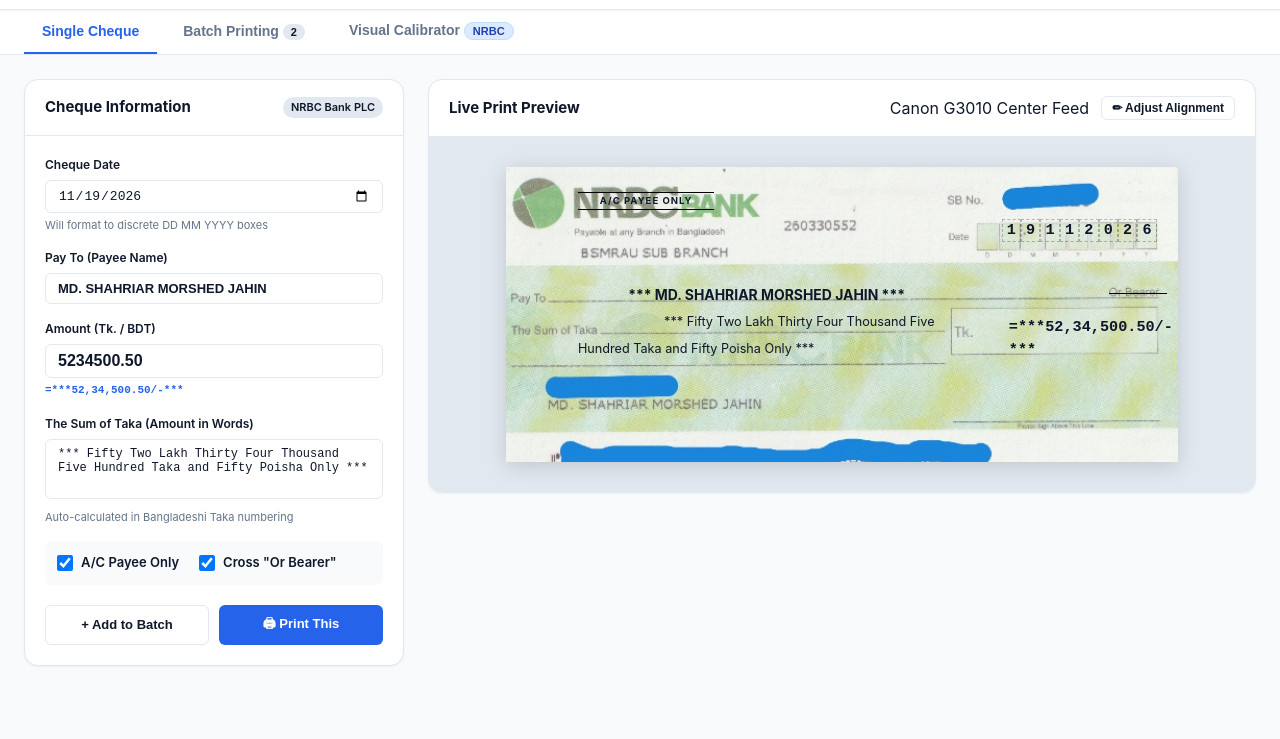
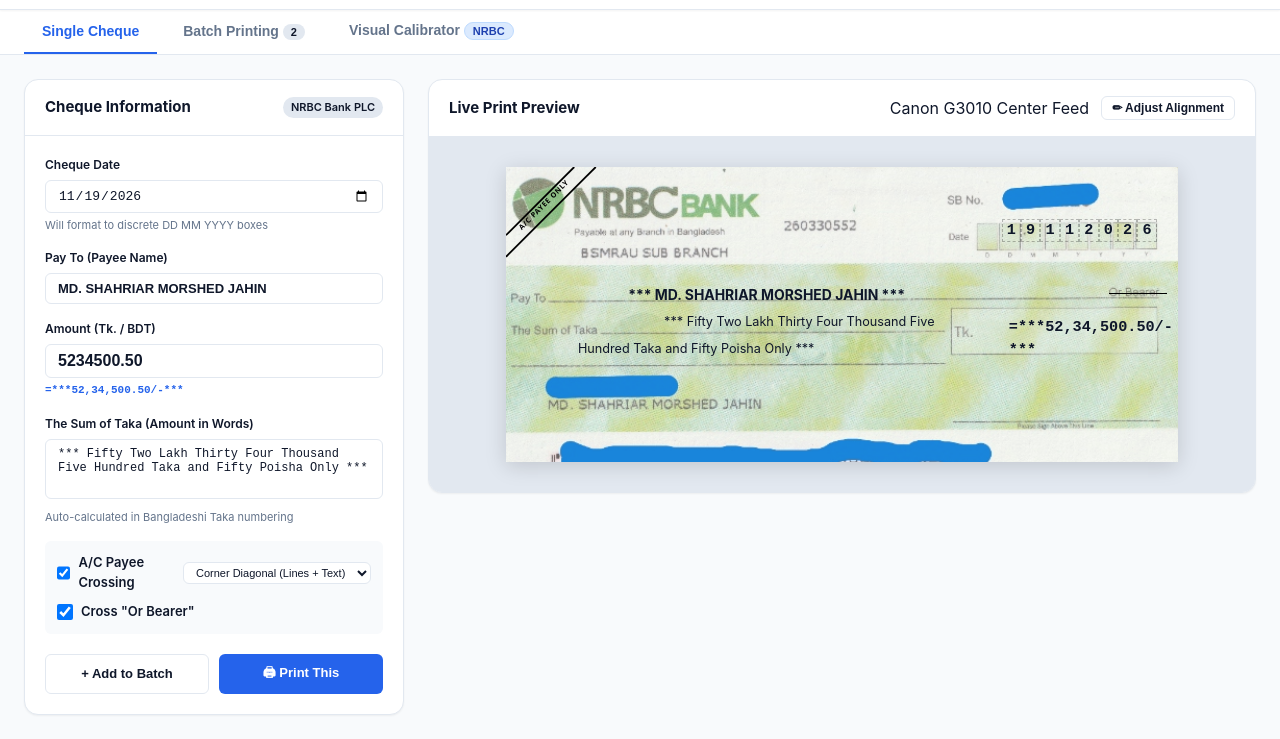
Before and after one commit to shahriarjahin/cheque_printer, a plain HTML site: page index.html in a window 1280 px wide. Shown: the part 78-817 px from the top of the page. Drawn offline with Linux system fonts and the light colour scheme.

Commit message:
feat: implement top-left corner diagonal account payee crossing

```diff
--- a/index.html
+++ b/index.html
@@ -118,15 +118,24 @@
               </div>
 
               <!-- Crossing & Bearer Options -->
-              <div style="display: flex; gap: 20px; margin: 16px 0; padding: 12px; background: var(--bg-main); border-radius: var(--radius-sm);">
+              <div style="display: flex; flex-direction: column; gap: 10px; margin: 16px 0; padding: 12px; background: var(--bg-main); border-radius: var(--radius-sm);">
+                <div style="display: flex; align-items: center; justify-content: space-between;">
                   <label class="checkbox-group">
                     <input type="checkbox" id="single-ac-payee" checked>
-                  <span style="font-size: 13px; font-weight: 600;">A/C Payee Only</span>
+                    <span style="font-size: 13px; font-weight: 600;">A/C Payee Crossing</span>
                   </label>
+                  <select id="single-ac-style" class="select-input" style="padding: 3px 8px; font-size: 11px;">
+                    <option value="diagonal_text" selected>Corner Diagonal (Lines + Text)</option>
+                    <option value="diagonal_lines">Corner Diagonal (Lines Only)</option>
+                    <option value="horizontal_box">Horizontal Box</option>
+                  </select>
+                </div>
+                <div>
                   <label class="checkbox-group">
                     <input type="checkbox" id="single-cross-bearer" checked>
                     <span style="font-size: 13px; font-weight: 600;">Cross "Or Bearer"</span>
                   </label>
+                </div>
               </div>
 
               <!-- Action Buttons -->
--- a/js/app.js
+++ b/js/app.js
@@ -34,6 +34,7 @@ document.addEventListener('DOMContentLoaded', () => {
   const singleAmountFormatted = document.getElementById('single-amount-formatted');
   const singleWords = document.getElementById('single-words');
   const singleAcPayee = document.getElementById('single-ac-payee');
+  const singleAcStyle = document.getElementById('single-ac-style');
   const singleCrossBearer = document.getElementById('single-cross-bearer');
   const singleBankLabel = document.getElementById('single-bank-label');
   const btnAddToBatch = document.getElementById('btn-add-to-batch');
@@ -218,6 +219,7 @@ document.addEventListener('DOMContentLoaded', () => {
       wordsLine1: split.line1,
       wordsLine2: split.line2,
       acPayee: singleAcPayee.checked,
+      acStyle: singleAcStyle ? singleAcStyle.value : 'diagonal_text',
       crossBearer: singleCrossBearer.checked
     };
   }
@@ -273,9 +275,28 @@ document.addEventListener('DOMContentLoaded', () => {
       html += `<div style="position: absolute; left: ${f.amountNumber.xMm * pxPerMm}px; top: ${f.amountNumber.yMm * pxPerMm}px; font-size: ${(f.amountNumber.fontSizePt || 12) * 0.95}pt; font-weight: bold; font-family: monospace;">${data.amountNumber}</div>`;
     }
 
-    // A/C Payee
+    // A/C Payee (Top-Left Diagonal Corner Crossing)
     if (f.acPayee && data.acPayee) {
-      html += `<div style="position: absolute; left: ${f.acPayee.xMm * pxPerMm}px; top: ${f.acPayee.yMm * pxPerMm}px; width: ${(f.acPayee.widthMm || 38) * pxPerMm}px; border-top: 1.5px solid #000; border-bottom: 1.5px solid #000; padding: 1px 0; text-align: center; font-weight: bold; font-size: ${7.5 * 0.95}pt; letter-spacing: 1px;">A/C PAYEE ONLY</div>`;
+      const style = data.acStyle || f.acPayee.style || 'diagonal_text';
+      const s = f.acPayee.sizeMm || 35;
+      const l1 = f.acPayee.line1Start || 19;
+      const l2 = f.acPayee.line2Start || 25;
+
+      if (style === 'horizontal_box') {
+        html += `<div style="position: absolute; left: ${f.acPayee.xMm * pxPerMm}px; top: ${f.acPayee.yMm * pxPerMm}px; width: ${(f.acPayee.widthMm || 38) * pxPerMm}px; border-top: 1.5px solid #000; border-bottom: 1.5px solid #000; padding: 1px 0; text-align: center; font-weight: bold; font-size: ${7.5 * 0.95}pt; letter-spacing: 1px;">A/C PAYEE ONLY</div>`;
+      } else {
+        html += `
+          <div style="position: absolute; left: ${(f.acPayee.xMm || 0) * pxPerMm}px; top: ${(f.acPayee.yMm || 0) * pxPerMm}px; width: ${s * pxPerMm}px; height: ${s * pxPerMm}px; pointer-events: none;">
+            <svg style="width: 100%; height: 100%;" viewBox="0 0 ${s} ${s}">
+              <line x1="0" y1="${l1}" x2="${l1}" y2="0" stroke="#000000" stroke-width="0.5" />
+              ${style === 'diagonal_lines' ? '' : `
+                <text x="11" y="11" transform="rotate(-45 11 11)" text-anchor="middle" font-family="'Segoe UI', Arial, sans-serif" font-size="2.0" font-weight="bold" letter-spacing="0.2" fill="#000000">A/C PAYEE ONLY</text>
+              `}
+              <line x1="0" y1="${l2}" x2="${l2}" y2="0" stroke="#000000" stroke-width="0.5" />
+            </svg>
+          </div>
+        `;
+      }
     }
 
     // Bearer
@@ -437,7 +458,8 @@ document.addEventListener('DOMContentLoaded', () => {
     });
 
     // Single Form Real-time Binding
-    [singleDate, singlePayee, singleAmount, singleAcPayee, singleCrossBearer].forEach(el => {
+    [singleDate, singlePayee, singleAmount, singleAcPayee, singleAcStyle, singleCrossBearer].forEach(el => {
+      if (!el) return;
       el.addEventListener('input', () => {
         updateAmountWords();
         renderSinglePreview();
@@ -446,6 +468,15 @@ document.addEventListener('DOMContentLoaded', () => {
         }
       });
     });
+    if (singleAcStyle) {
+      singleAcStyle.addEventListener('change', () => {
+        renderSinglePreview();
+        if (currentTemplate && currentTemplate.fields.acPayee) {
+          currentTemplate.fields.acPayee.style = singleAcStyle.value;
+          if (calibrator) calibrator.setTemplate(currentTemplate);
+        }
+      });
+    }
 
     // Single Form Actions
     btnAddToBatch.addEventListener('click', () => {
--- a/js/bank-templates.js
+++ b/js/bank-templates.js
@@ -56,11 +56,12 @@ const DEFAULT_TEMPLATES = {
         strikeYMm: 35.0
       },
       acPayee: {
-        xMm: 20.0,
-        yMm: 7.0,
-        widthMm: 38.0,
-        heightMm: 14.0,
-        style: 'lines'
+        xMm: 0.0,
+        yMm: 0.0,
+        sizeMm: 35.0,
+        style: 'diagonal_text', // 'diagonal_text', 'diagonal_lines', 'horizontal_box'
+        line1Start: 19.0,
+        line2Start: 25.0
       }
     }
   },
@@ -117,11 +118,12 @@ const DEFAULT_TEMPLATES = {
         strikeYMm: 36.0
       },
       acPayee: {
-        xMm: 18.0,
-        yMm: 7.0,
-        widthMm: 38.0,
-        heightMm: 14.0,
-        style: 'lines'
+        xMm: 0.0,
+        yMm: 0.0,
+        sizeMm: 35.0,
+        style: 'diagonal_text',
+        line1Start: 19.0,
+        line2Start: 25.0
       }
     }
   },
@@ -178,11 +180,12 @@ const DEFAULT_TEMPLATES = {
         strikeYMm: 35.5
       },
       acPayee: {
-        xMm: 18.0,
-        yMm: 7.0,
-        widthMm: 38.0,
-        heightMm: 14.0,
-        style: 'lines'
+        xMm: 0.0,
+        yMm: 0.0,
+        sizeMm: 35.0,
+        style: 'diagonal_text',
+        line1Start: 19.0,
+        line2Start: 25.0
       }
     }
   },
@@ -239,11 +242,12 @@ const DEFAULT_TEMPLATES = {
         strikeYMm: 35.5
       },
       acPayee: {
-        xMm: 20.0,
-        yMm: 7.0,
-        widthMm: 38.0,
-        heightMm: 14.0,
-        style: 'lines'
+        xMm: 0.0,
+        yMm: 0.0,
+        sizeMm: 35.0,
+        style: 'diagonal_text', // 'diagonal_text', 'diagonal_lines', 'horizontal_box'
+        line1Start: 19.0,
+        line2Start: 25.0
       }
     }
   }
--- a/js/batch-printer.js
+++ b/js/batch-printer.js
@@ -277,12 +277,25 @@ function buildPrintHtml(cheques, template, options = {}) {
             </div>
           ` : ''}
 
-          <!-- A/C Payee Crossing -->
-          ${f.acPayee && chk.acPayee !== false ? `
-            <div style="position: absolute; left: ${f.acPayee.xMm.toFixed(2)}mm; top: ${f.acPayee.yMm.toFixed(2)}mm; width: ${(f.acPayee.widthMm || 38).toFixed(2)}mm; border-top: 1.5px solid #000; border-bottom: 1.5px solid #000; padding: 1.5px 0; text-align: center; font-weight: bold; font-size: 8pt; letter-spacing: 1px; line-height: 1.1;">
-              A/C PAYEE ONLY
-            </div>
-          ` : ''}
+          <!-- A/C Payee Crossing (Diagonal Top Corner by default) -->
+          ${f.acPayee && chk.acPayee !== false ? (
+            f.acPayee.style === 'diagonal_lines' ? `
+              <svg style="position: absolute; left: ${(f.acPayee.xMm || 0).toFixed(2)}mm; top: ${(f.acPayee.yMm || 0).toFixed(2)}mm; width: ${(f.acPayee.sizeMm || 35).toFixed(2)}mm; height: ${(f.acPayee.sizeMm || 35).toFixed(2)}mm; pointer-events: none;" viewBox="0 0 35 35">
+                <line x1="0" y1="${f.acPayee.line1Start || 19}" x2="${f.acPayee.line1Start || 19}" y2="0" stroke="#000000" stroke-width="0.5" />
+                <line x1="0" y1="${f.acPayee.line2Start || 25}" x2="${f.acPayee.line2Start || 25}" y2="0" stroke="#000000" stroke-width="0.5" />
+              </svg>
+            ` : f.acPayee.style === 'horizontal_box' ? `
+              <div style="position: absolute; left: ${f.acPayee.xMm.toFixed(2)}mm; top: ${f.acPayee.yMm.toFixed(2)}mm; width: ${(f.acPayee.widthMm || 38).toFixed(2)}mm; border-top: 1.5px solid #000; border-bottom: 1.5px solid #000; padding: 1.5px 0; text-align: center; font-weight: bold; font-size: 8pt; letter-spacing: 1px; line-height: 1.1;">
+                A/C PAYEE ONLY
+              </div>
+            ` : `
+              <svg style="position: absolute; left: ${(f.acPayee.xMm || 0).toFixed(2)}mm; top: ${(f.acPayee.yMm || 0).toFixed(2)}mm; width: ${(f.acPayee.sizeMm || 35).toFixed(2)}mm; height: ${(f.acPayee.sizeMm || 35).toFixed(2)}mm; pointer-events: none;" viewBox="0 0 35 35">
+                <line x1="0" y1="${f.acPayee.line1Start || 19}" x2="${f.acPayee.line1Start || 19}" y2="0" stroke="#000000" stroke-width="0.5" />
+                <text x="11" y="11" transform="rotate(-45 11 11)" text-anchor="middle" font-family="'Segoe UI', Arial, sans-serif" font-size="2.0" font-weight="bold" letter-spacing="0.2" fill="#000000">A/C PAYEE ONLY</text>
+                <line x1="0" y1="${f.acPayee.line2Start || 25}" x2="${f.acPayee.line2Start || 25}" y2="0" stroke="#000000" stroke-width="0.5" />
+              </svg>
+            `
+          ) : ''}
 
           <!-- Or Bearer Strikethrough -->
           ${f.bearer && chk.crossBearer !== false ? `
--- a/js/calibrator.js
+++ b/js/calibrator.js
@@ -344,21 +344,40 @@ class Calibrator {
       this.fieldsLayer.appendChild(numEl);
     }
 
-    // 6. A/C Payee Crossing
+    // 6. A/C Payee Crossing (Top-left diagonal corner or horizontal)
     if (fields.acPayee && data.acPayee !== false) {
       const acEl = document.createElement('div');
       acEl.className = `calibrator-field ${this.selectedField === 'acPayee' ? 'selected' : ''}`;
       acEl.dataset.field = 'acPayee';
       acEl.style.position = 'absolute';
-      acEl.style.left = `${fields.acPayee.xMm * pxPerMm}px`;
-      acEl.style.top = `${fields.acPayee.yMm * pxPerMm}px`;
-      acEl.style.width = `${(fields.acPayee.widthMm || 38) * pxPerMm}px`;
+      acEl.style.left = `${(fields.acPayee.xMm || 0) * pxPerMm}px`;
+      acEl.style.top = `${(fields.acPayee.yMm || 0) * pxPerMm}px`;
+      acEl.style.width = `${(fields.acPayee.sizeMm || 35) * pxPerMm}px`;
+      acEl.style.height = `${(fields.acPayee.sizeMm || 35) * pxPerMm}px`;
       acEl.style.cursor = 'move';
-      acEl.innerHTML = `
-        <div style="border-top: 1.5px solid #000; border-bottom: 1.5px solid #000; padding: 2px 0; text-align: center; font-weight: bold; font-size: ${8 * this.zoom}pt; letter-spacing: 1px;">
-          A/C PAYEE ONLY
-        </div>
-      `;
+
+      const s = fields.acPayee.sizeMm || 35;
+      const l1 = fields.acPayee.line1Start || 19;
+      const l2 = fields.acPayee.line2Start || 25;
+
+      if (fields.acPayee.style === 'horizontal_box') {
+        acEl.style.height = 'auto';
+        acEl.innerHTML = `
+          <div style="border-top: 1.5px solid #000; border-bottom: 1.5px solid #000; padding: 2px 0; text-align: center; font-weight: bold; font-size: ${8 * this.zoom}pt; letter-spacing: 1px;">
+            A/C PAYEE ONLY
+          </div>
+        `;
+      } else {
+        acEl.innerHTML = `
+          <svg style="width: 100%; height: 100%; pointer-events: none;" viewBox="0 0 ${s} ${s}">
+            <line x1="0" y1="${l1}" x2="${l1}" y2="0" stroke="#000000" stroke-width="0.5" />
+            ${fields.acPayee.style === 'diagonal_lines' ? '' : `
+              <text x="11" y="11" transform="rotate(-45 11 11)" text-anchor="middle" font-family="'Segoe UI', Arial, sans-serif" font-size="2.0" font-weight="bold" letter-spacing="0.2" fill="#000000">A/C PAYEE ONLY</text>
+            `}
+            <line x1="0" y1="${l2}" x2="${l2}" y2="0" stroke="#000000" stroke-width="0.5" />
+          </svg>
+        `;
+      }
       this.fieldsLayer.appendChild(acEl);
     }
 
```
Lines whose indentation alone changed are shown as unchanged.
